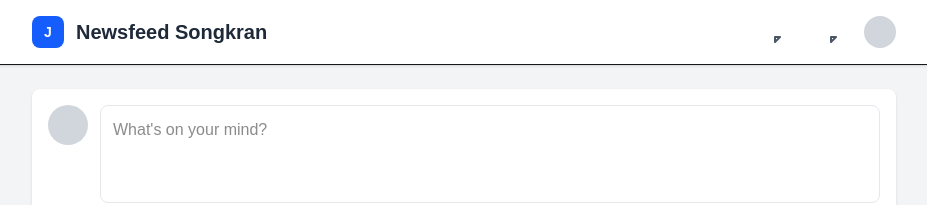
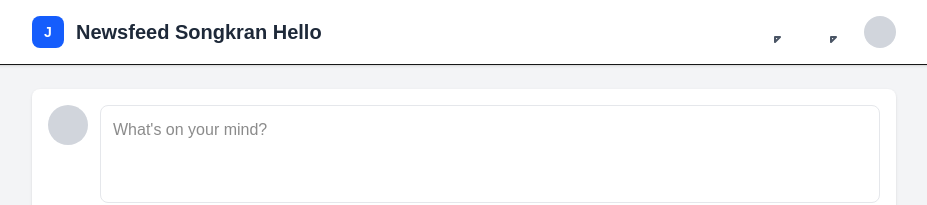
Before and after one commit to rakcomputing/jenkinsapp, a Next.js app: page / in a window 1280 px wide. Shown: the top 205 px of the page, without its empty margins (176-1103 px from the left). Built offline with nearby package versions, Linux system fonts and the light colour scheme.

Commit message:
file to project

```diff
--- a/src/app/page.js
+++ b/src/app/page.js
@@ -96,7 +96,7 @@ export default function Home() {
                 <span className="text-white font-bold text-sm">J</span>
               </div>
               <h1 className="text-xl font-bold text-gray-800">
-                Newsfeed Songkran
+                Newsfeed Songkran Hello
               </h1>
             </div>
             <div className="flex items-center space-x-4">
```
